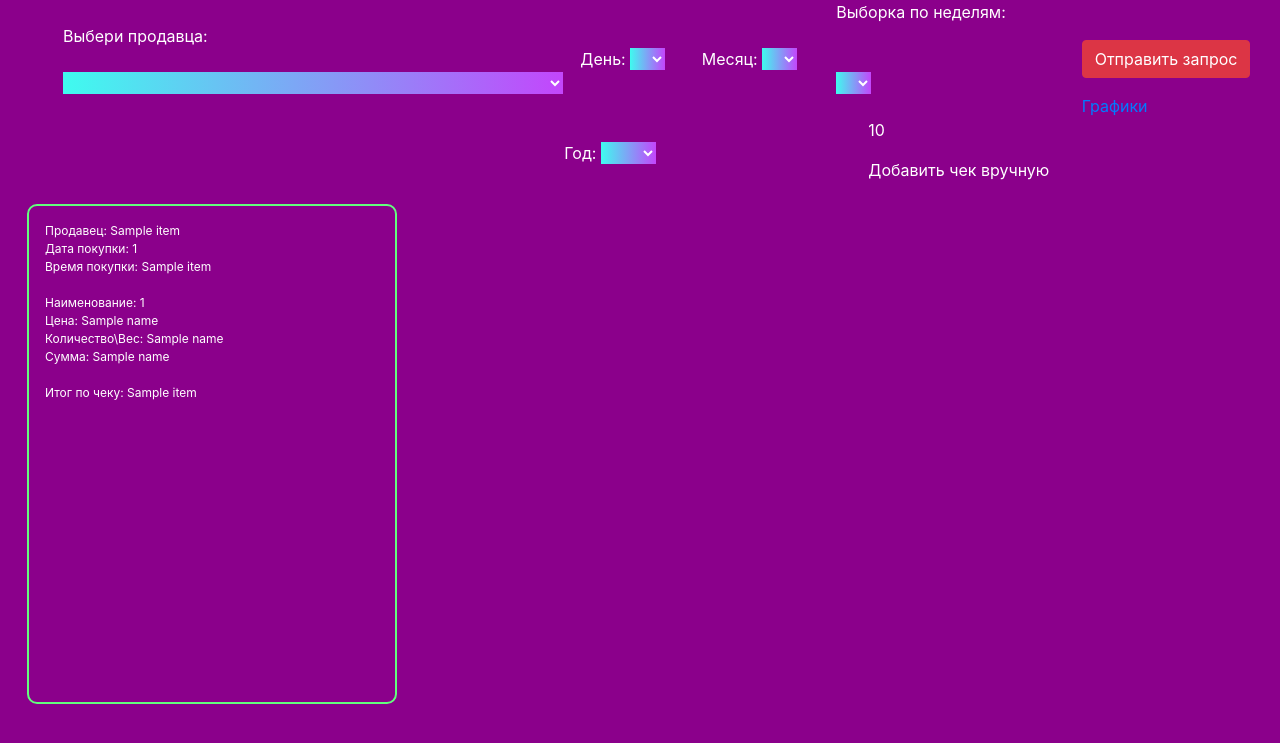
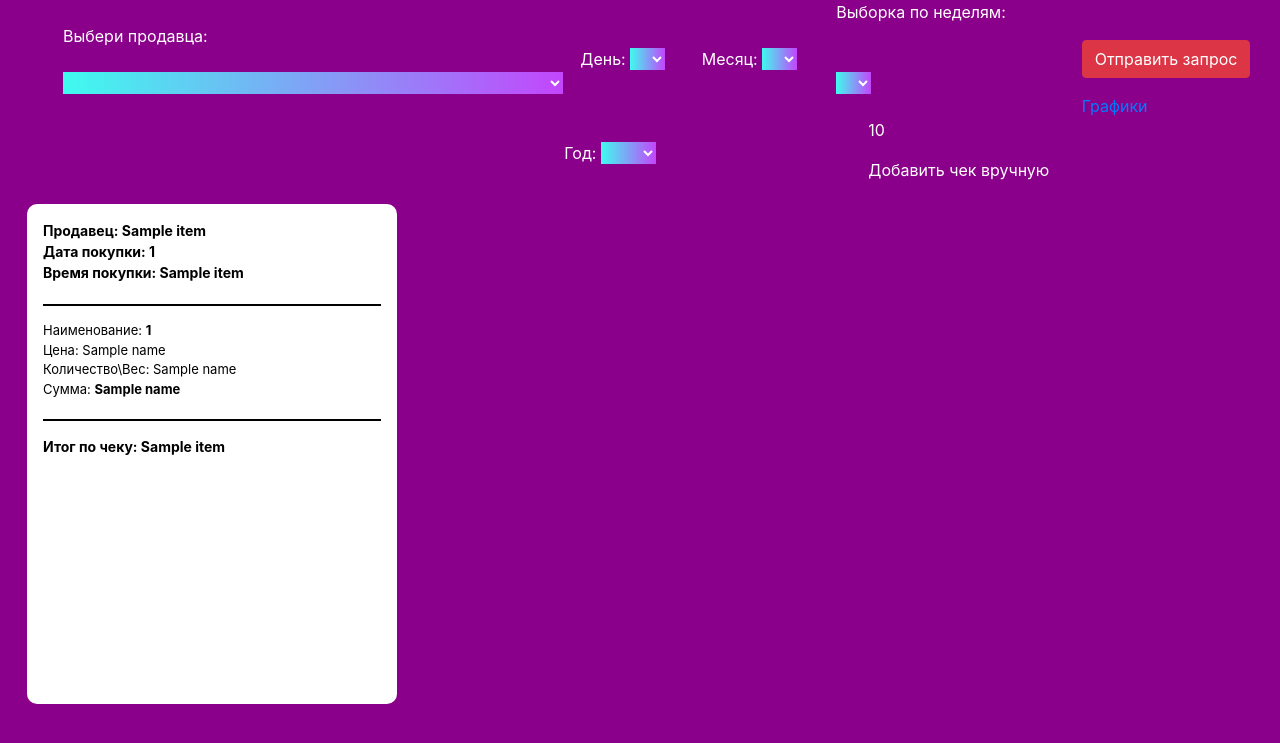
Before and after one commit to TurtleOld/budget_interface_flask, a Flask app: template templates/index.html in a window 1280 px wide. Shown: the top 743 px of the page. Run offline with Flask 2, Linux system fonts and the light colour scheme; the template is opened without the code that fills it: most values are stand-ins (such as "Sample title", 1, 10 or a date in 2020); parts of the project's set-up code (start-up, migrations or seed data) failed here and were passed over; some libraries are stand-ins or nearby versions.

Commit message:
Добавил стили для чеков

```diff
--- a/static/css/styles.css
+++ b/static/css/styles.css
@@ -28,18 +28,37 @@ option {
     flex-direction:  row;
     flex-wrap: wrap;
     margin-left: 10px;
-
 }
 
 .cards p {
     overflow-y: scroll;
     margin-left: 2px;
     padding: 1rem;
-    border: 2px solid #63ff7d;
-    font-size: 12px;
+    background-color: #ffffff;
+    font-size: 13px;
+    color: #000;
     width: 370px;
     height: 500px;
     border-radius: 10px;
+}
+
+.strong_header {
+    display: block;
+    font-size: 14px;
+    font-weight: bold;
+    border-bottom: 2px solid #000000;
+}
+
+.wrapper_item {
+    display: block;
+    padding-top: 15px;
+    border-bottom: 2px solid #000000;
+}
+
+.total_receipt {
+    display: block;
+    font-size: 14px;
+    padding-top: 15px;
 }
 
 .container-fluid {
--- a/templates/index.html
+++ b/templates/index.html
@@ -89,18 +89,24 @@
                 {% block content %}
                     {% for item in data_sampling %}
                         <p>
+                            <span class="strong_header">
                                 Продавец: {{ item[2] }} <br>
                                 Дата покупки: {{ item[0] }} <br>
                                 Время покупки: {{ item[1] }} <br><br>
+                            </span>
+
 
                                 {% for item in item[3][0] %}
-                                Наименование: {{ item[0] }}<br>
+                                    <span class="wrapper_item">
+                                    Наименование: <strong>{{ item[0] }}</strong><br>
                                     Цена: {{ item[1] }}<br>
                                     Количество\Вес: {{ item[2] }}<br>
-                                Сумма: {{ item[3] }}<br><br>
+                                    Сумма: <strong>{{ item[3] }}</strong><br><br>
+                                    </span>
                                 {% endfor %}
 
-                            Итог по чеку: {{ item[4] }}
+
+                            <strong class="total_receipt">Итог по чеку: {{ item[4] }}</strong>
                         </p>
                     {% endfor %}
                 {% endblock %}
```
Lines whose indentation alone changed are shown as unchanged.
